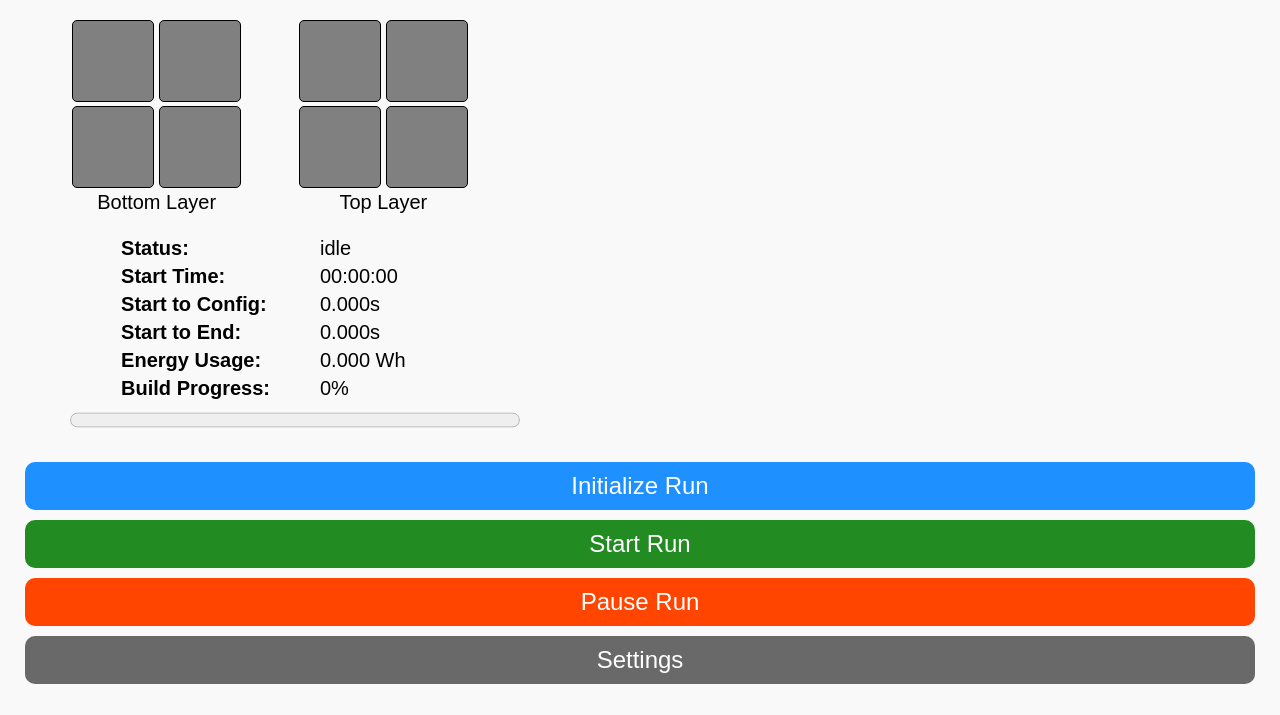
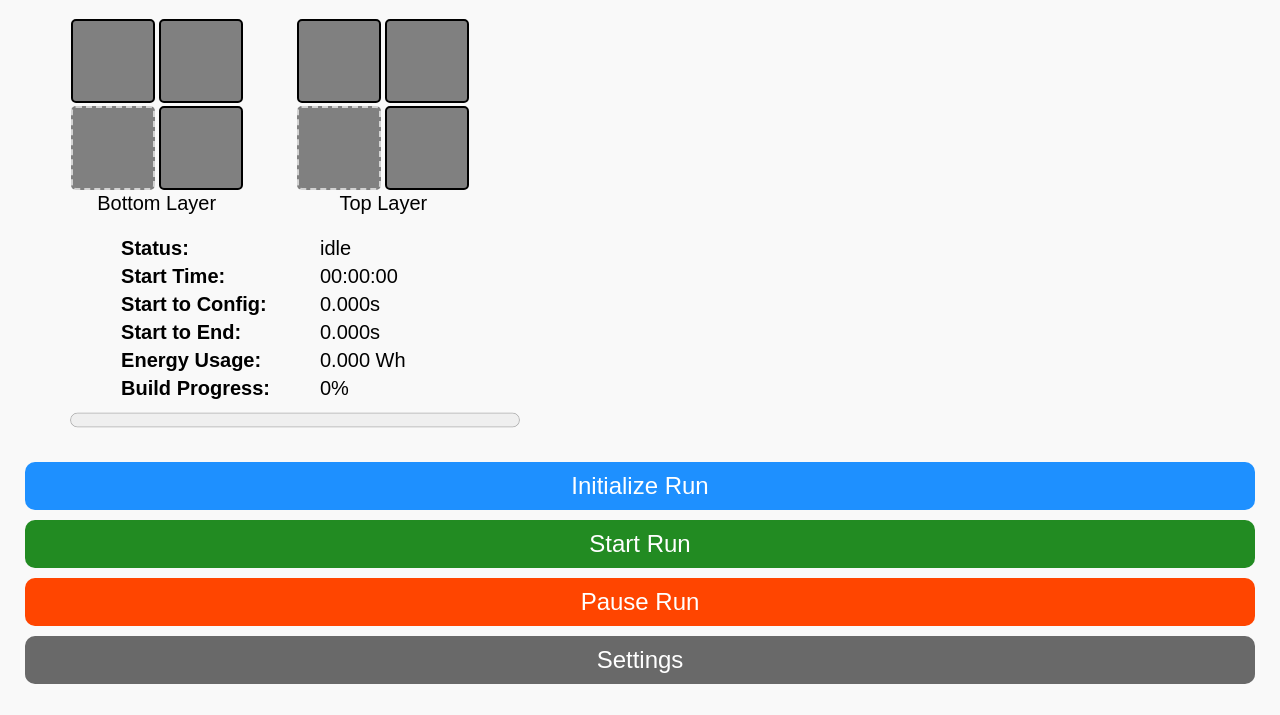
Before and after one commit to lorinbucher/hslu-pren, a plain HTML site: page static/index.html in a window 1280 px wide. Shown: the part 85-800 px from the top of the page. Drawn offline with Linux system fonts and the light colour scheme; no server answers.

Commit message:
static: mark cube on reference area

```diff
--- a/static/index.html
+++ b/static/index.html
@@ -15,14 +15,14 @@
         <div class="config-layer">
             <div id="cube-4" class="config-cube unknown"></div>
             <div id="cube-3" class="config-cube unknown"></div>
-            <div id="cube-1" class="config-cube unknown"></div>
+            <div id="cube-1" class="config-cube ref unknown"></div>
             <div id="cube-2" class="config-cube unknown"></div>
             <span>Bottom Layer</span>
         </div>
         <div class="config-layer">
             <div id="cube-8" class="config-cube unknown"></div>
             <div id="cube-7" class="config-cube unknown"></div>
-            <div id="cube-5" class="config-cube unknown"></div>
+            <div id="cube-5" class="config-cube ref unknown"></div>
             <div id="cube-6" class="config-cube unknown"></div>
             <span>Top Layer</span>
         </div>
--- a/static/styles.css
+++ b/static/styles.css
@@ -70,8 +70,13 @@ button:disabled {
 .config-cube {
     width: 80px;
     height: 80px;
-    border: 1px solid black;
+    border: 2px solid black;
     border-radius: 5px;
+}
+
+.config-cube.ref {
+    border-color: lightgray;
+    border-style: dashed;
 }
 
 .config-cube.unknown {
```
